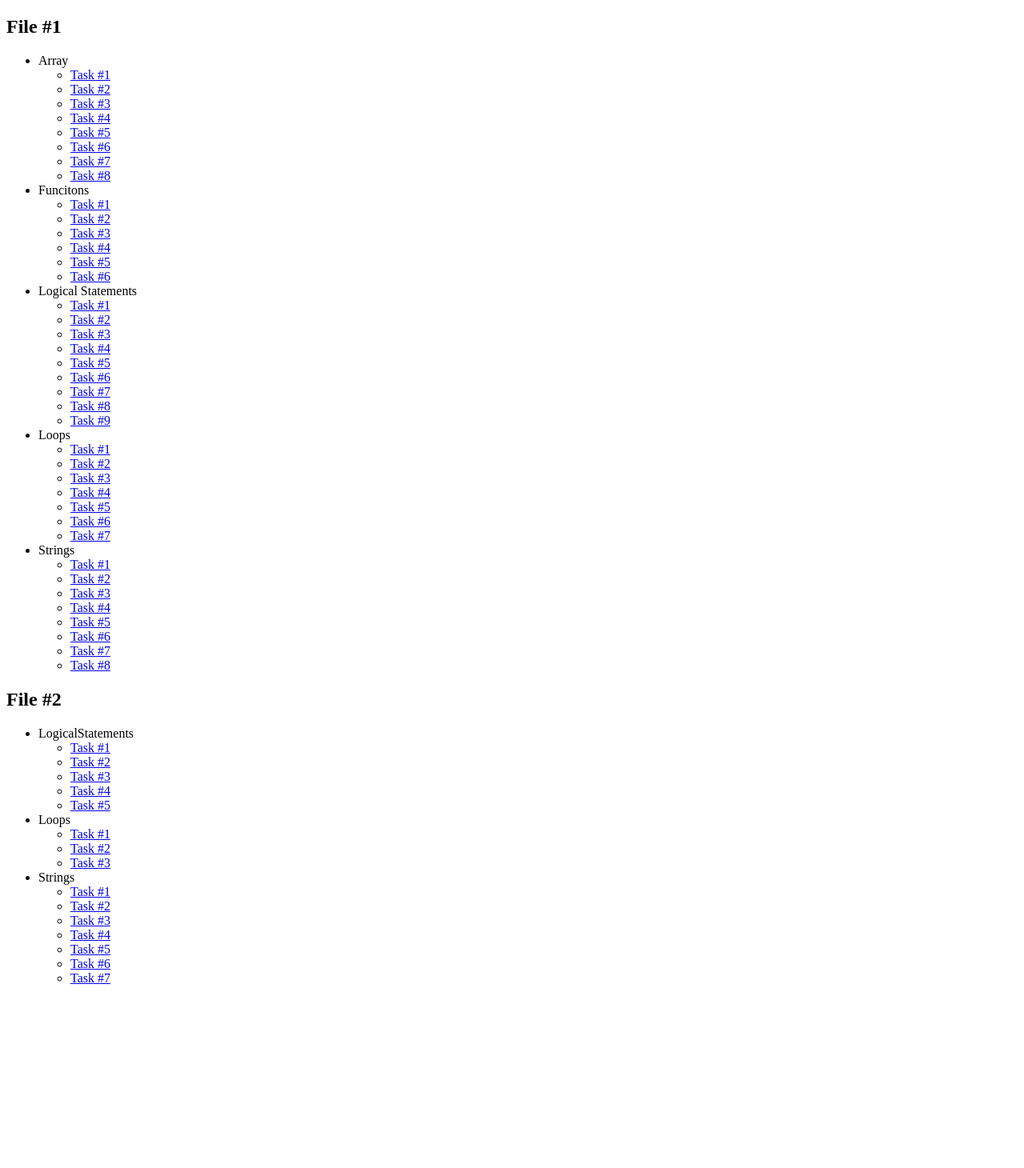
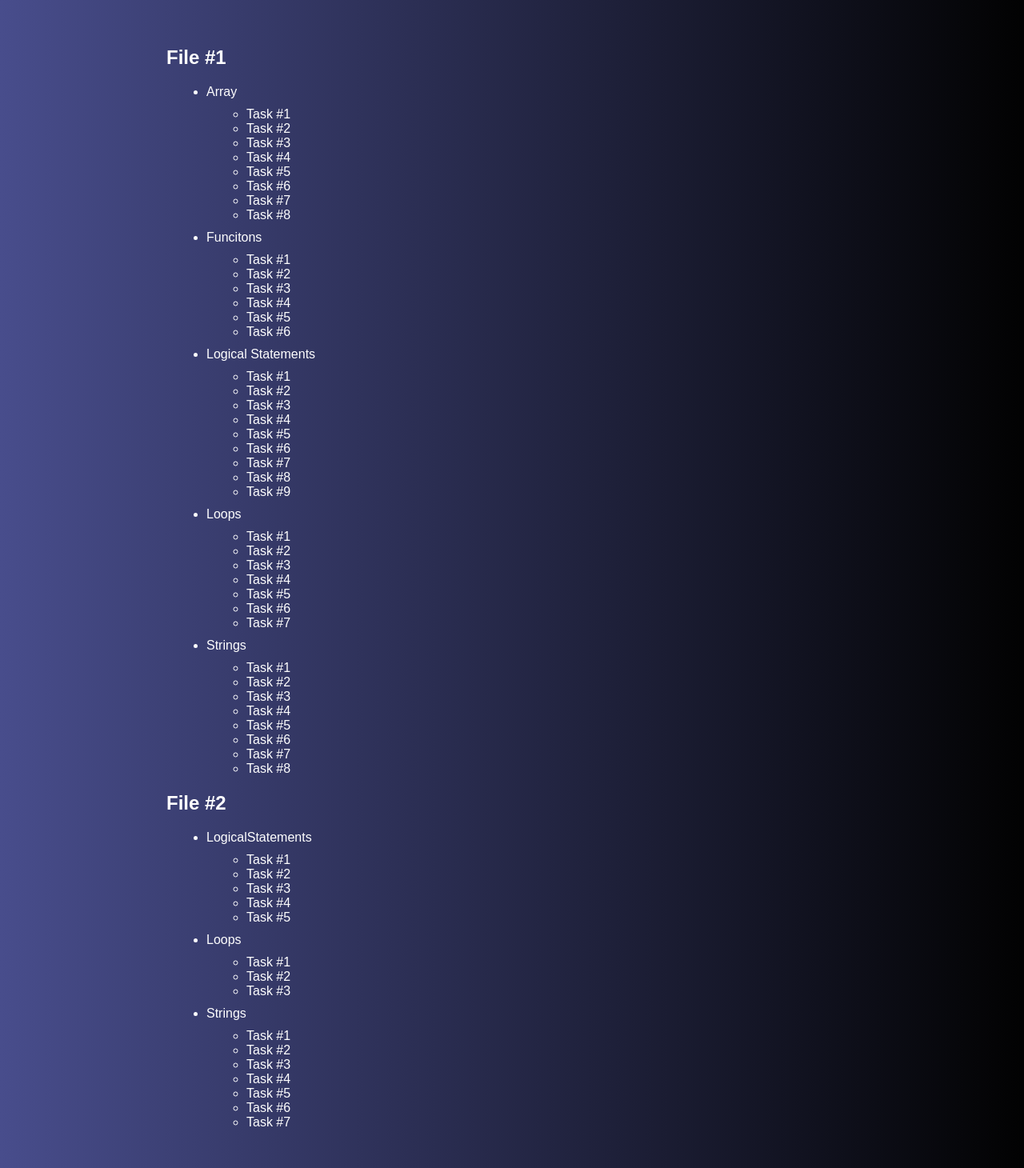
Before and after one commit to moshoubash/PHP_Tasks, a PHP site: page / in a window 1280 px wide. Shown: the whole page at 80% size. Before the commit the page ends 1230 px from the top, so only its background shows below. Run offline with PHP 8.4, Linux system fonts and the light colour scheme.

Commit message:
add style

```diff
--- a/index.php
+++ b/index.php
@@ -4,6 +4,26 @@
     <meta charset="UTF-8">
     <meta name="viewport" content="width=device-width, initial-scale=1.0">
     <title>PHP Tasks</title>
+
+    <style>
+        *{
+            box-sizing:border-box;
+            font-family:arial;
+            color:white;
+            text-decoration:none;
+        }
+        body{
+            padding: 30px 200px;
+            background:black;
+            background: linear-gradient(90deg, #484d8c 0%, #020202 100%)
+        }
+        a:hover{
+            text-decoration:underline;
+        }
+        ul{
+            margin:10px;
+        }
+    </style>
 </head>
 <body>
     <h2>File #1</h2>
```
